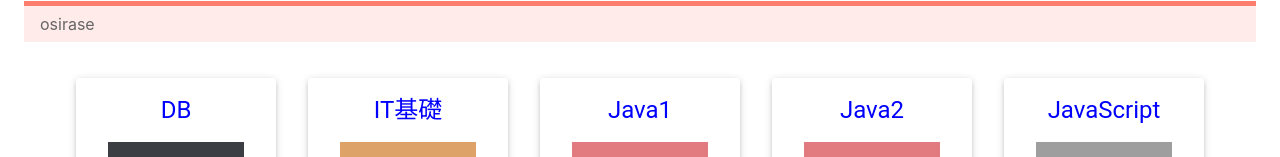
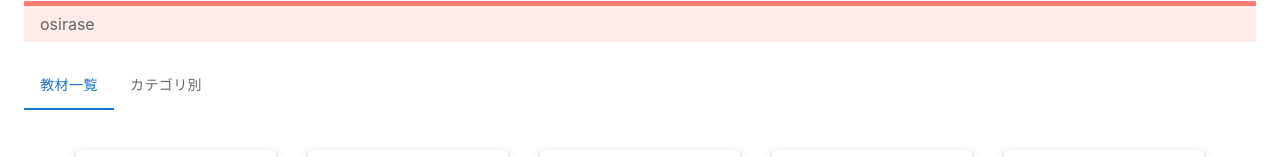
Before and after one commit to tc-kishimoto/fullstack-frontend, a React (Create React App) app: page / in a window 1280 px wide. Shown: the part 128-285 px from the top of the page. Built offline with nearby package versions, Linux system fonts and the light colour scheme; grey boxes are pictures that could not be loaded.

Commit message:
トップページにタブを追加

```diff
--- a/package.json
+++ b/package.json
@@ -6,6 +6,7 @@
     "@emotion/react": "^11.9.3",
     "@emotion/styled": "^11.9.3",
     "@mui/icons-material": "^5.8.4",
+    "@mui/lab": "^5.0.0-alpha.88",
     "@mui/material": "^5.8.4",
     "@testing-library/jest-dom": "^5.16.4",
     "@testing-library/react": "^13.3.0",
--- a/src/pages/Index.js
+++ b/src/pages/Index.js
@@ -1,6 +1,11 @@
+import { useState } from "react";
 import News from "../components/domains/News";
 import CategoryCardList from "../components/domains/CategoryCardList";
 import styled from "styled-components";
+import TabContext from '@mui/lab/TabContext';
+import TabList from '@mui/lab/TabList';
+import Tab from '@mui/material/Tab';
+import TabPanel from '@mui/lab/TabPanel';
 
 const Container = styled.div`
     margin: 0 auto;
@@ -9,10 +14,23 @@
 
 function Index() {
 
+    const [tabValue, setTabValue] = useState('1')
+
     return (
         <Container>
             <News news={'osirase'}/>
-            <CategoryCardList></CategoryCardList>
+            <TabContext value={tabValue}>
+                <TabList  aria-label="basic tabs example" onChange={(e, newValue) => setTabValue(newValue)}>
+                    <Tab label="教材一覧" value="1"/>
+                    <Tab label="カテゴリ別" value="2" />
+                </TabList>
+                <TabPanel value="1">
+                    <CategoryCardList></CategoryCardList>
+                </TabPanel>
+                <TabPanel value="2">
+                    comming soon
+                </TabPanel>
+            </TabContext>
         </Container>
     );
 }
```
Also changed, not shown: 1 other file (tests, documents, lock files or other folders).
